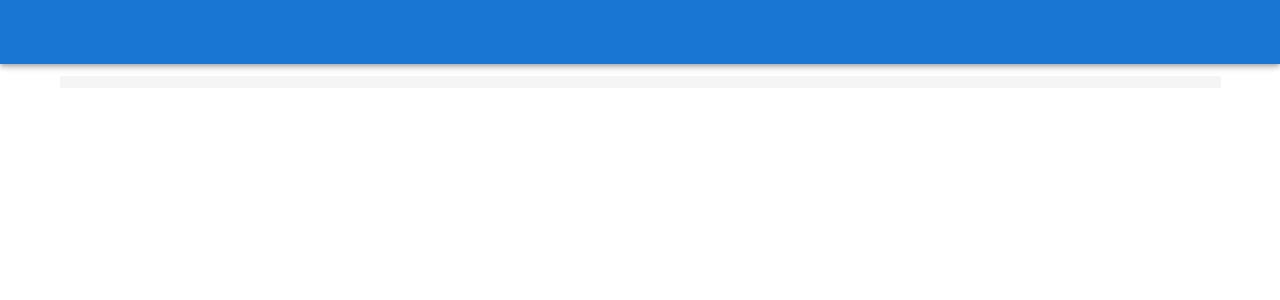
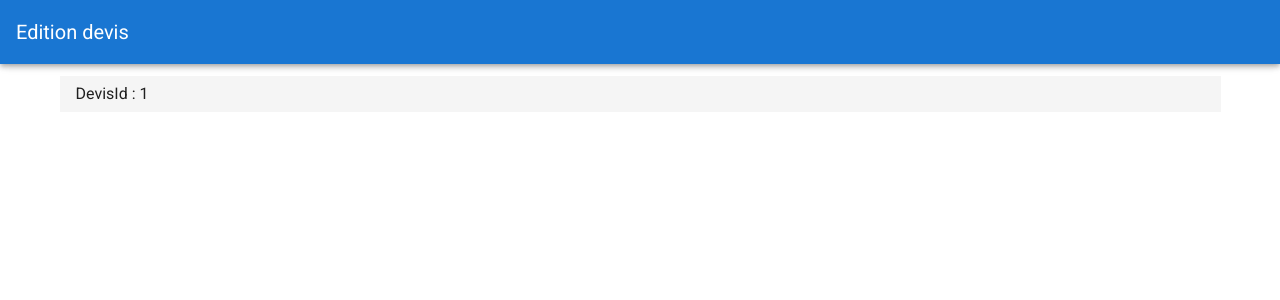
Before and after one commit to biac-log/acquagescom, a Vue app: page /Devis/1 in a window 1280 px wide. Shown: the top 300 px of the page. Built offline with nearby package versions, Linux system fonts and the light colour scheme.

Commit message:
Install packages et récupération guid dans url

```diff
--- a/src/App.vue
+++ b/src/App.vue
@@ -7,7 +7,7 @@
     </v-app-bar>
 
     <v-content>
-      <EditionDevis />
+      <router-view></router-view>
     </v-content>
   </v-app>
 </template>
--- a/src/components/EditionDevis.vue
+++ b/src/components/EditionDevis.vue
@@ -1,6 +1,6 @@
 <template>
   <v-container>
-    <v-footer>{{guid}}</v-footer>
+    <v-footer>DevisId : {{$route.params.guid}}</v-footer>
   </v-container>
 </template>
 
--- a/src/router.ts
+++ b/src/router.ts
@@ -8,7 +8,7 @@ export default new Router({
     mode: "history",
     routes: [
         {
-            path: "/Devis",
+            path: "/Devis/:guid",
             name: "Edition devis",
             component: editionsDevis,
             props: true,
```
Also changed, not shown: package.json (+6 -2 lines), 1 other file (tests, documents, lock files or other folders).
